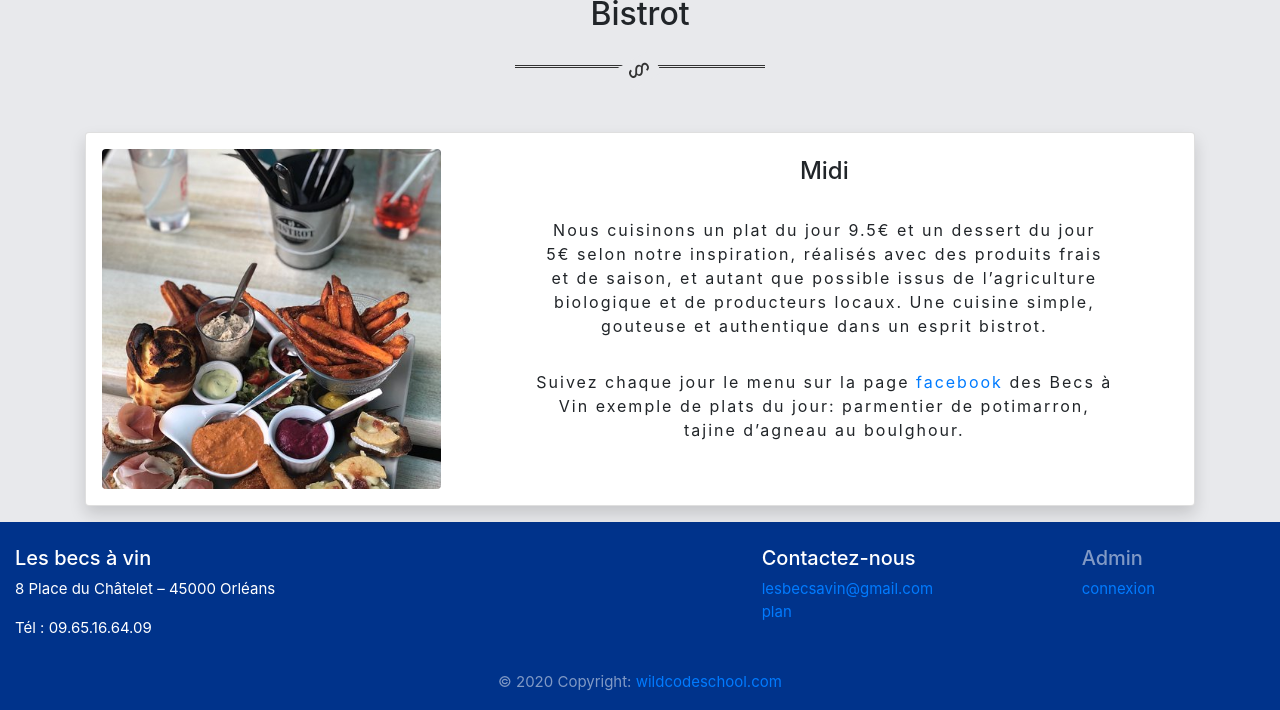
After one commit to fredericbertrand/becsaVin, a Django app: page /bistrot/ in a window 1280 px wide. The commit adds this page. Shown: the part 329-1039 px from the top of the page. Run offline with Django 3.2, Linux system fonts and the light colour scheme; some libraries are stand-ins or nearby versions.

Commit message:
ajout des pages baravin, bistrot et leur views

```diff
--- a/becsavin/main_app/static/main_app/css/style.css
+++ b/becsavin/main_app/static/main_app/css/style.css
@@ -1,4 +1,5 @@
-.skeleton, .ouvrir {
+.skeleton,
+.ouvrir {
   background-color: rgb(0, 51, 139);
 }
 
@@ -23,13 +24,47 @@ li {
 }
 
 .dimmap {
-  min-height:400px;
+  min-height: 400px;
 }
 
-body{
+body {
   background-color: #e8e9ec;
 }
 
-.border{
+.border {
   border-radius: 0px;
 }
+
+/* ==========Bistrot========== */
+
+.card-text {
+  letter-spacing: 2px;
+}
+
+.imgMenu {
+  height: 340px !important;
+  object-fit: cover !important;
+}
+
+hr.style-eight {
+  overflow: visible;
+  padding: 0;
+  border: none;
+  border-top: medium double #333;
+  color: #333;
+  text-align: center;
+  width: 250px !important;
+}
+
+hr.style-eight:after {
+  content: "§";
+  display: inline-block;
+  position: relative;
+  top: -0.7em;
+  font-size: 1.5em;
+  padding: 0 0.25em;
+  background: #e8e9ec;
+  -webkit-transform: rotate(60deg);
+  -moz-transform: rotate(60deg);
+  transform: rotate(60deg);
+}
--- a/becsavin/main_app/templates/main_app/base.html
+++ b/becsavin/main_app/templates/main_app/base.html
@@ -32,10 +32,10 @@
                             <a class="nav-link" href='{% url "main_app:index" %}'>Accueil</a>
                         </li>
                         <li class="nav-item">
-                            <a class="nav-link" href="#">Bistrot</a>
+                            <a class="nav-link" href="{% url 'main_app:bistrot' %}">Bistrot</a>
                         </li>
                         <li class="nav-item">
-                            <a class="nav-link" href="#">Bar à vin</a>
+                            <a class="nav-link" href="{% url 'main_app:baravin' %}">Bar à vin</a>
                         </li>
                         <li class="nav-item">
                             <a class="nav-link" href="{% url 'main_app:caviste' %}">Caviste</a>
--- /dev/null
+++ b/becsavin/main_app/templates/main_app/bistrot.html
@@ -0,0 +1,41 @@
+{% extends 'main_app/base.html' %}
+
+{% load static %}
+{% block content %}
+
+<section>
+    <h2 class="text-center p-3">Bistrot</h2>
+    <hr class="style-eight mb-5">
+    <div class="container">
+        <div class="card my-3 shadow p-3 rounded">
+            <div class="row">
+                <div class="col-md-4">
+                    <img src="{% static 'main_app/img/becavin-midi.jpg'%}" class="w-100 imgMenu rounded">
+                </div>
+                <div class="col-md-8 px-3">
+                    <div class="card-block px-3">
+                        <h4 class="card-title text-center mt-2">Midi</h4>
+                        <p class="card-text text-center mt-4 my-4 mx-5 p-2">Nous cuisinons un plat du jour
+                            9.5€ et un
+                            dessert
+                            du
+                            jour
+                            5€ selon
+                            notre inspiration, réalisés avec des produits frais et de saison, et autant que possible
+                            issus de l’agriculture biologique et de producteurs locaux. Une cuisine simple, gouteuse
+                            et authentique dans un esprit bistrot.
+                        </p>
+                        <p class="card-text text-center mt-4 my-4 mx-5 "> Suivez chaque jour le menu sur la page <a
+                                href="https://www.facebook.com/lesbecsavin">facebook</a> des Becs à Vin
+                            exemple de plats du jour: parmentier de potimarron, tajine d’agneau au boulghour.</p>
+                    </div>
+                </div>
+
+            </div>
+        </div>
+    </div>
+    </div>
+</section>
+
+
+{% endblock %}
--- a/becsavin/main_app/urls.py
+++ b/becsavin/main_app/urls.py
@@ -10,5 +10,7 @@ urlpatterns = [
     path("", views.index, name="index"),
     path("plan/", views.plan, name="plan"),
     path("caviste/", views.caviste, name="caviste"),
+    path("baravin/", views.baravin, name="baravin"),
+    path("bistrot/", views.bistrot, name="bistrot"),
     path("commentaires/", views.commentaires, name="commentaires"),
 ] + static(settings.STATIC_URL, document_root=settings.STATIC_ROOT)
--- a/becsavin/main_app/views.py
+++ b/becsavin/main_app/views.py
@@ -27,3 +27,11 @@ def caviste(request):
 
 def commentaires(request):
     return render(request, "main_app/commentaires.html")
+
+
+def bistrot(request):
+    return render(request, "main_app/bistrot.html")
+
+
+def baravin(request):
+    return render(request, "main_app/baravin.html")
```
Also changed, not shown: becsavin/main_app/templates/main_app/baravin.html (added, +36 -0 lines), becsavin/main_app/static/main_app/img/SLIDE_becsavin_1.jpg (added), becsavin/main_app/static/main_app/img/SLIDE_becsavin_2.jpg (added), becsavin/main_app/static/main_app/img/SLIDE_becsavin_3.jpg (added), becsavin/main_app/static/main_app/img/SLIDE_becsavin_4.jpg (added), becsavin/main_app/static/main_app/img/SLIDE_becsavin_5.jpg (added), becsavin/main_app/static/main_app/img/becavin-midi.jpg (added), becsavin/main_app/static/main_app/img/becavin-midi1.jpg (added), becsavin/main_app/static/main_app/img/vin.png (added).
